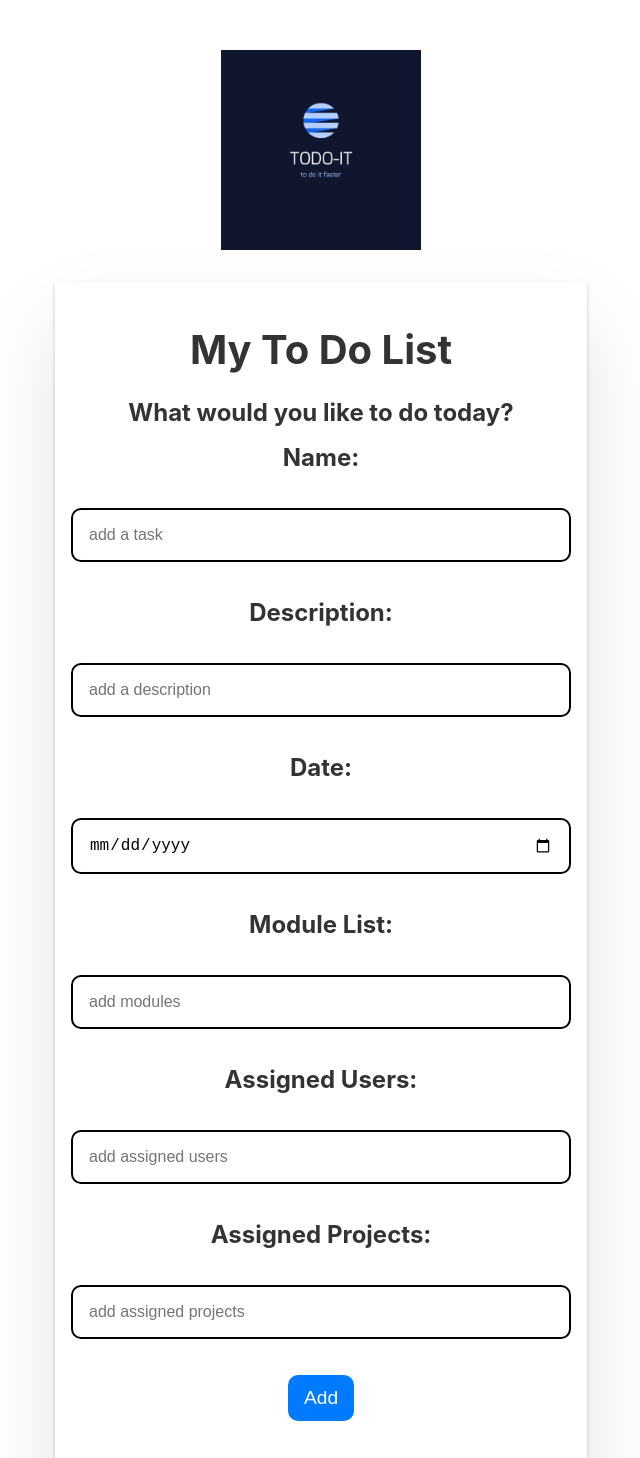
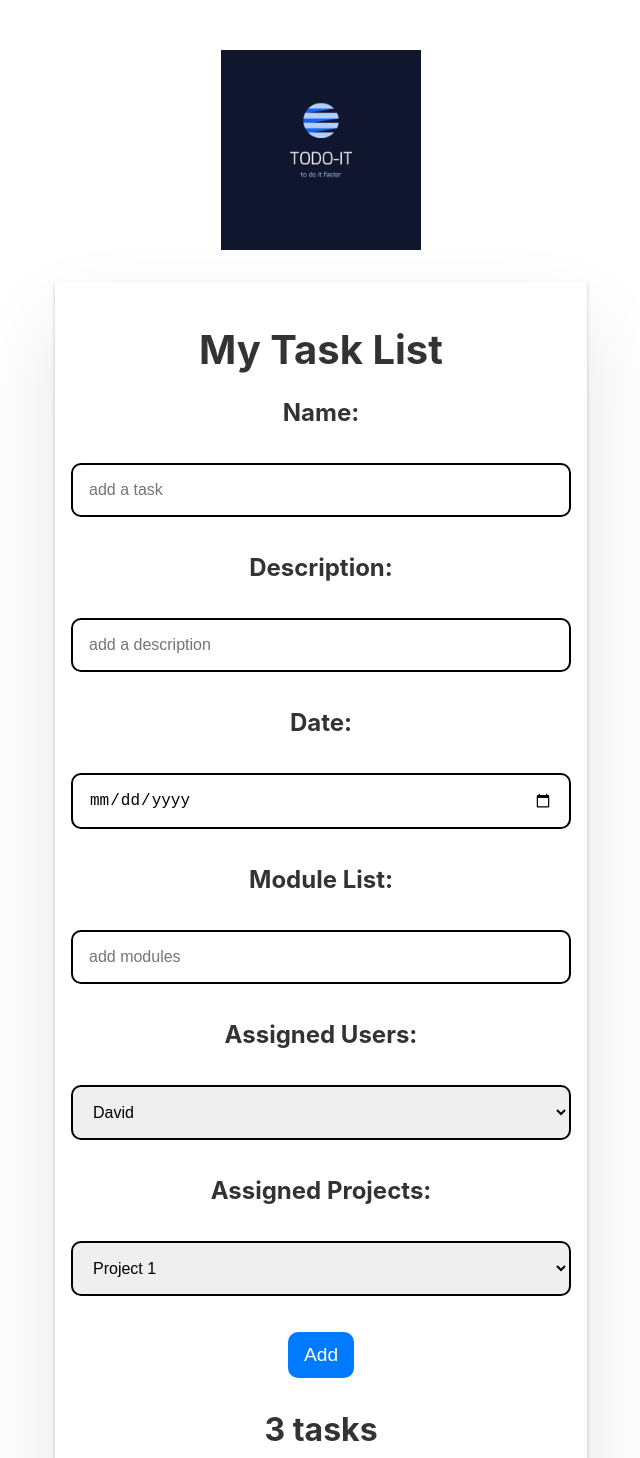
Before and after one commit to unifr-digits/todo-it, an Angular app in the folder angular-project/: page / in a window 1280 px wide. Shown: the top 1458 px of the page, without its empty margins (319-959 px from the left). Built offline with nearby package versions, Linux system fonts and the light colour scheme.

Commit message:
enable assignment of existing Users and projects to tasks

```diff
--- a/angular-project/src/app/app.component.html
+++ b/angular-project/src/app/app.component.html
@@ -4,12 +4,11 @@
     <title>ToDo-it</title>
   </head>
   <body>
-    <!-- Adding a logo image -->
     <img class="center" src="assets/Todoit_logo.png" alt="ToDo-it logo" width="200" height="200">
     <div class="main">
-      <h1>My To Do List</h1>
-      <label for="addTaskInput">What would you like to do today?</label>
-      <form (keyup.enter)="addTask(taskName.value, taskDesc.value, 0, taskDate.value, [taskModule.value], [assignedUsers.value], [assignedProjects.value])">
+      <div class="task">
+        <h1>My Task List</h1>
+        <form (keyup.enter)="addTask(taskName.value, taskDesc.value, 0, taskDate.value, [taskModule.value], assignedUsers, assignedProjects)">
           <label for="addTaskName">Name:</label><br>
           <input #taskName placeholder="add a task" class="lg-text-input" id="addTaskName"><br>
           <label for="addTaskDesc">Description:</label><br>
@@ -19,12 +18,16 @@
           <label for="addTaskModule">Module List:</label><br>
           <input #taskModule placeholder="add modules" class="lg-text-input" id="addTaskModule"><br>
           <label for="addAssignedUsers">Assigned Users:</label><br>
-        <input #assignedUsers placeholder="add assigned users" class="lg-text-input" id="addAssignedUsers"><br>
+          <select #assignedUsersSelect id="addAssignedUsers" class="lg-text-input">
+            <option *ngFor="let user of assignedUsers" [value]="user.emailAdress">{{ user.firstName }}</option>
+          </select><br>
           <label for="addAssignedProjects">Assigned Projects:</label><br>
-        <input #assignedProjects placeholder="add assigned projects" class="lg-text-input" id="addAssignedProjects"><br>
+          <select #assignedUsersSelect id="addAssignedProjects" class="lg-text-input">
+            <option *ngFor="let project of assignedProjects" [value]="project.id">{{ project.name }}</option>
+          </select><br>
         </form>
-
-      <button class="btn-primary" (click)="addTask(taskName.value, taskDesc.value, 0, taskDate.value, [taskModule.value], [assignedUsers.value], [assignedProjects.value])">Add</button>
+        <button class="btn-primary" (click)="addTask(taskName.value, taskDesc.value, 0, taskDate.value, [taskModule.value], assignedUsers, assignedProjects)">Add</button>
+      </div>
 
       <h2>{{tasks.length}} <span *ngIf="tasks.length === 1; else elseBlock">task</span>
         <ng-template #elseBlock>tasks</ng-template></h2>
--- a/angular-project/src/app/app.component.ts
+++ b/angular-project/src/app/app.component.ts
@@ -1,6 +1,10 @@
 import { Component } from '@angular/core';
 import { TaskService } from './task.service';
 import { Task } from './task';
+import { User } from './user';
+import { Project } from './project';
+import { UserService } from './user.service';
+import { ProjectService } from './project.service';
 
 @Component({
   selector: 'app-root',
@@ -10,12 +14,16 @@ import { Task } from './task';
 export class AppComponent {
   title= "ToDo-it"
   tasks: Task[];
+  assignedUsers: User[];
+  assignedProjects: Project[];
 
-  constructor(private taskService: TaskService) {
+  constructor(private taskService: TaskService, private userService:UserService, private projectService: ProjectService) {
     this.tasks = taskService.tasks;
+    this.assignedUsers = userService.users;
+    this.assignedProjects = projectService.projects;
   }
 
-  addTask(name: string, desc: string, id: number, date: string, modules: string[],assignedUsers: string[], assignedProjects: string[]) {
+  addTask(name: string, desc: string, id: number, date: string, modules: string[],assignedUsers: User[], assignedProjects: Project[]) {
     this.taskService.addTask(name, desc, id, date, modules,assignedUsers ,assignedProjects);
     this.tasks = this.taskService.tasks;
   }
--- a/angular-project/src/app/project.service.ts
+++ b/angular-project/src/app/project.service.ts
@@ -16,7 +16,16 @@ export class ProjectService {
       id: 1,
       modules: ["Module 1", "Module 2"],
       tasks: [
-        {name: "Task 1", desc: "This is the description of Task 1", id: 1,date:"2023-03-03",modules:[""],done:false,assignedUsers:[""], assignedProjects:[""]}
+        {name: "Task 1", desc: "This is the description of Task 1", id: 1,date:"2023-03-03",modules:[""],done:false,assignedUsers:[], assignedProjects:[]}
+      ]
+    },
+    {
+      name: "Project 2",
+      desc: "This is the description of Project 2",
+      id: 1,
+      modules: ["Module 1", "Module 2"],
+      tasks: [
+        {name: "Task 1", desc: "This is the description of Task 1", id: 1,date:"2023-03-03",modules:[""],done:false,assignedUsers:[], assignedProjects:[]}
       ]
     }
   ];
--- a/angular-project/src/app/task.service.ts
+++ b/angular-project/src/app/task.service.ts
@@ -1,5 +1,7 @@
 import { Injectable } from '@angular/core';
 import { Task } from './task';
+import { User } from './user';
+import { Project } from './project';
 
 @Injectable({
   providedIn: 'root'
@@ -8,17 +10,17 @@ export class TaskService {
 
   constructor() {}
 
-  allTasks = [
-    {name:"Buy t-shirt",desc:"I need a black tshirt from H&M ",id:1,date:"2023-01-10",modules: [""] ,done: true, assignedUsers: [""], assignedProjects: [""]},
-    {name:"sysdev assignment 2",desc:"finish assignment 2 for sysdev course",id:2,date:"2023-04-06",modules: [""],done:false, assignedUsers: [""], assignedProjects: [""] },
-    {name:"workout" ,desc:"20 min running session",id:3,date:"2023-01-10",modules: [""],done:false, assignedUsers: [""], assignedProjects: [""]}
+  allTasks:Task[]= [
+    {name:"Buy t-shirt",desc:"I need a black tshirt from H&M ",id:1,date:"2023-01-10",modules: [""] ,done: true, assignedUsers: [], assignedProjects: []},
+    {name:"sysdev assignment 2",desc:"finish assignment 2 for sysdev course",id:2,date:"2023-04-06",modules: [""],done:false, assignedUsers: [], assignedProjects: [] },
+    {name:"workout" ,desc:"20 min running session",id:3,date:"2023-01-10",modules: [""],done:false, assignedUsers: [], assignedProjects: []}
   ]
 
   get tasks(){
     return this.allTasks;
   }
 
-  addTask(name: string, desc: string, id: number, date: string, modules: string[],assignedUsers:string[],assignedProjects:string[]) {
+  addTask(name: string, desc: string, id: number, date: string, modules: string[],assignedUsers:User[],assignedProjects:Project[]) {
     this.allTasks.unshift({
       name,
       desc,
--- a/angular-project/src/app/task.ts
+++ b/angular-project/src/app/task.ts
@@ -1,3 +1,4 @@
+import { Project } from "./project";
 import { User } from "./user";
 
 export interface Task {
@@ -7,6 +8,6 @@ export interface Task {
     date: string;
     modules: string[];
     done: boolean;
-    assignedUsers: string[];
-    assignedProjects: string[];
+    assignedUsers: User[];
+    assignedProjects: Project[];
 }
--- a/angular-project/src/app/user.service.ts
+++ b/angular-project/src/app/user.service.ts
@@ -9,7 +9,8 @@ export class UserService {
   constructor() {}
 
   allUsers = [
-    {firstName:"John", lastName:"Twick", userName:"Jtwick", emailAdress:"John.twick@hotmail.com", password:"1234",usedDevices:["tablet","phone"]}
+    {firstName:"David", lastName:"Gauch", userName:"GauchD", emailAdress:"david.gauch@unifr.ch", password:"1234",usedDevices:["tablet","phone"]},
+    {firstName:"Mattias", lastName:"Duerrmeier", userName:"DuerrmeierM", emailAdress:"duerrmeier.mattias", password:"1234",usedDevices:["tablet","phone"]},
   ]
 
   get users(){
```
Lines whose indentation alone changed are shown as unchanged.
